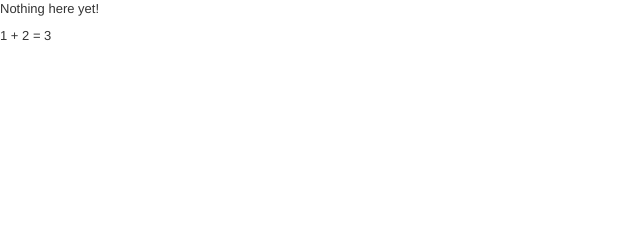
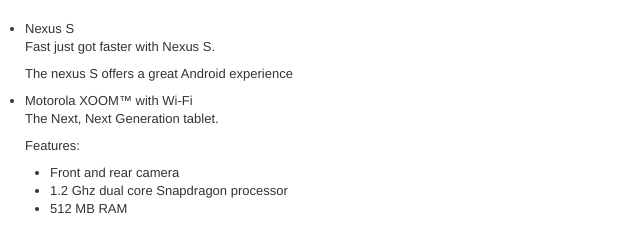
Before and after one commit to ahinkojosemalespin/angular-phonecat-example, a website: page app/index.html in a window 1280 px wide. Shown: the whole page, without its empty margins (0-640 px from the left). Drawn offline with Linux system fonts and the light colour scheme.

Commit message:
Adding step 1 of tutorial

```diff
--- a/app/css/app.css
+++ b/app/css/app.css
@@ -1 +1,5 @@
 /* app css stylesheet */
+
+body {
+  padding-top: 20px;
+}
--- a/app/index.html
+++ b/app/index.html
@@ -2,15 +2,31 @@
 <html lang="en" ng-app>
 <head>
   <meta charset="utf-8">
-  <title>My HTML File</title>
+  <title>Google Phone Gallery</title>
   <link rel="stylesheet" href="css/app.css">
   <link rel="stylesheet" href="css/bootstrap.css">
   <script src="lib/angular/angular.js"></script>
 </head>
 <body>
-
-  <p>Nothing here {{'yet' + '!'}}</p>
-  <p>1 + 2 = {{ (4 + 2)/2 }}</p>
+  <ul>
+    <li>
+      <span>Nexus S</span>
+      <p>Fast just got faster with Nexus S.</p>
+      <p>The nexus S offers a great Android experience</p>
+    </li>
+    <li>
+      <span>Motorola XOOM™ with Wi-Fi</span>
+      <p>
+        The Next, Next Generation tablet.
+      </p>
+      <p>Features:</p>
+      <ul>
+        <li>Front and rear camera</li>
+        <li>1.2 Ghz dual core Snapdragon processor</li>
+        <li>512 MB RAM</li>
+      </ul>
+    </li>
+  </ul>
 
 </body>
 </html>
```
